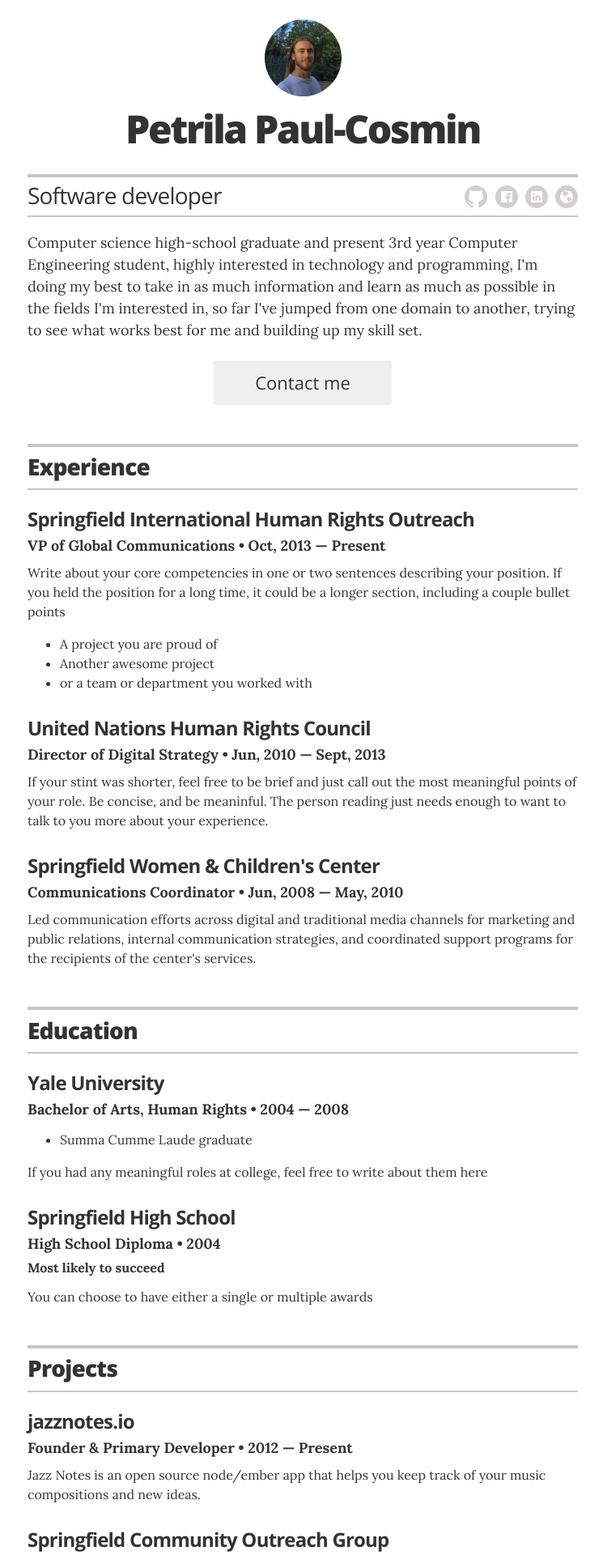
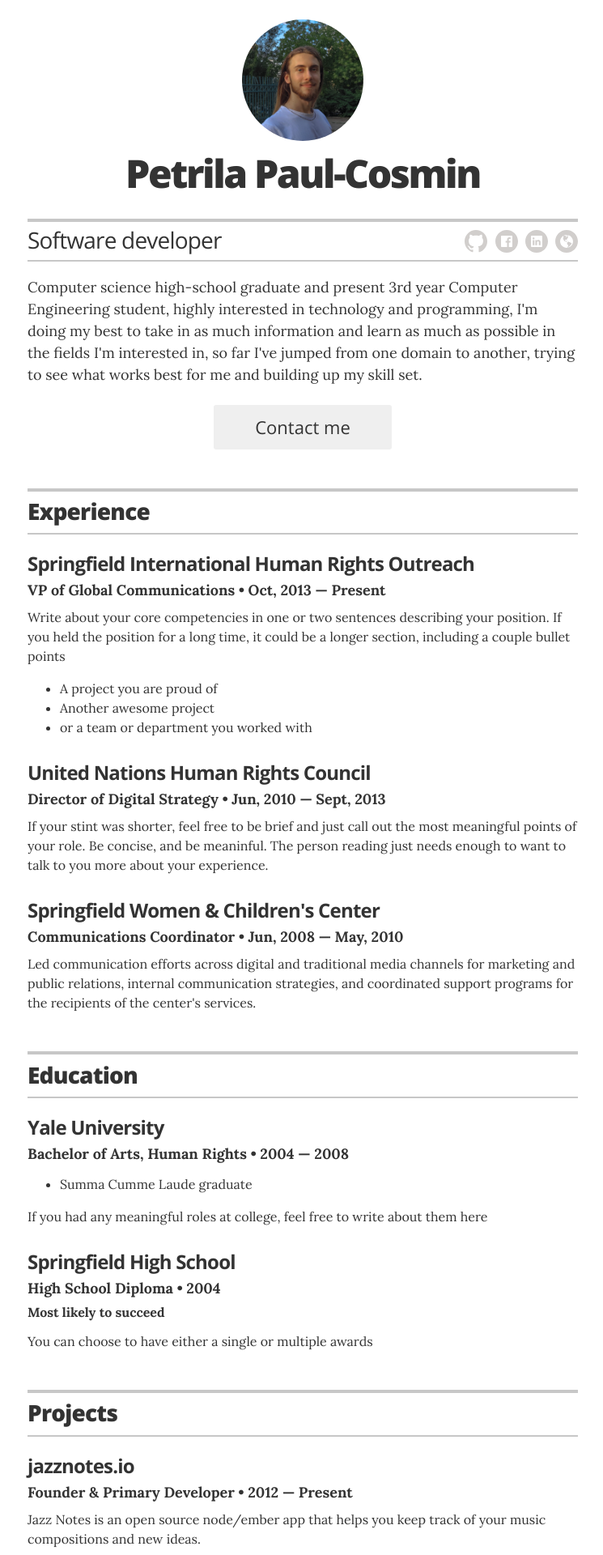
Before and after one commit to jglovier/resume-template, a Jekyll site: the page built from index.html, in a window 1280 px wide. Shown: the top 1920 px of the page at 81% size, without its empty margins (266-1011 px from the left). Built offline with Jekyll 4.4.1, drawn with Linux system fonts in a browser that asks for light colours.

Commit message:
Change image size

```diff
--- a/_sass/_resume.scss
+++ b/_sass/_resume.scss
@@ -11,20 +11,21 @@
     @include sans;
     font-weight: 900;
     font-size: 1.75rem;
-    letter-spacing: -.05rem;
+    letter-spacing: -0.05rem;
     margin: 0;
   }
 }
 
 // page header styles
 
-.page-header { padding: 1.5rem 0;
+.page-header {
+  padding: 1.5rem 0;
 
   .avatar {
-    width: 95px;
+    width: 150px;
     max-width: 100%;
     overflow: hidden;
-    @include border-radius(100px);
+    @include border-radius(150px);
     margin: 0 auto;
     display: block;
   }
@@ -34,7 +35,7 @@
     font-size: 3rem;
     font-weight: 900;
     text-align: center;
-    letter-spacing: -.15rem;
+    letter-spacing: -0.15rem;
     line-height: 1;
     margin: 1rem 0 0;
   }
@@ -50,7 +51,7 @@
   .title-bar {
     @include section_border;
     margin-top: 2rem;
-    padding: .4rem 0;
+    padding: 0.4rem 0;
     @include clearfix;
 
     .header-title {
@@ -58,9 +59,9 @@
       font-weight: 300;
       font-size: 1.75rem;
       line-height: 2rem;
-      letter-spacing: -.05rem;
+      letter-spacing: -0.05rem;
       text-align: center;
-      margin: 0 0 .5rem;
+      margin: 0 0 0.5rem;
 
       @include media_larger_than_mobile {
         float: left;
@@ -70,7 +71,9 @@
   }
 
   .executive-summary {
-    @include media_larger_than_mobile { font-size: 1.125rem; }
+    @include media_larger_than_mobile {
+      font-size: 1.125rem;
+    }
   }
 }
 
@@ -82,7 +85,7 @@
   top: 4px;
   text-align: center;
   border-top: 2px solid #c7c7c7;
-  padding-top: .4rem;
+  padding-top: 0.4rem;
 
   @include media_larger_than_mobile {
     float: right;
@@ -95,11 +98,12 @@
     margin-left: 5px;
   }
 
-  .icon-link { display: inline-block;
+  .icon-link {
+    display: inline-block;
 
     &:hover .icon path {
       fill: #333;
-      @include transition(all .2s ease);
+      @include transition(all 0.2s ease);
     }
   }
 
@@ -120,14 +124,16 @@
   @include sans_light;
   color: #333;
   line-height: 55px;
-  @include transition(all .2s ease);
+  @include transition(all 0.2s ease);
 
   &:hover {
     background-color: #333;
     color: #fff;
   }
 
-  &.not-looking { width: 400px; }
+  &.not-looking {
+    width: 400px;
+  }
 }
 
 // resume content styles
@@ -135,19 +141,21 @@
 .content-section {
   margin: 0 0 3rem;
 
-  .resume-item { margin-bottom: 2rem; }
+  .resume-item {
+    margin-bottom: 2rem;
+  }
 
   .resume-item-title {
     @include sans_bold;
-    margin: 0 0 .75rem;
+    margin: 0 0 0.75rem;
     font-size: 1.5rem;
-    letter-spacing: -.05rem;
+    letter-spacing: -0.05rem;
     line-height: 1;
   }
 
   .resume-item-details {
     font-size: 1.125rem;
-    margin: 0 0 .75rem;
+    margin: 0 0 0.75rem;
     line-height: 1;
 
     &.award-title {
@@ -171,7 +179,9 @@
     }
   }
 
-  .resume-item-copy { margin: .75rem 0 0; }
+  .resume-item-copy {
+    margin: 0.75rem 0 0;
+  }
 }
 
 // footer styles
@@ -184,7 +194,7 @@
 
   .footer-line {
     margin: 0;
-    font-size: .875rem;
+    font-size: 0.875rem;
     color: #999;
 
     > a {
@@ -194,37 +204,52 @@
   }
 }
 
-.print-only { display: none !important }
+.print-only {
+  display: none !important;
+}
 
 @media print {
-  .no-print { display: none !important }
-  .print-only { display: block !important }
-  body { font-size: 12px; line-height: 1rem; }
-  .page-header { padding: 1rem 0 .2rem;
+  .no-print {
+    display: none !important;
+  }
+  .print-only {
+    display: block !important;
+  }
+  body {
+    font-size: 12px;
+    line-height: 1rem;
+  }
+  .page-header {
+    padding: 1rem 0 0.2rem;
     .header-name {
       @include sans_bold;
       font-size: 2rem;
-      margin: 0 0 .2rem;
+      margin: 0 0 0.2rem;
     }
   }
   .section-header {
     @include section_border_thin;
     margin-bottom: 1rem;
-    h2 { font-size: 1.2rem; line-height: 1.5rem; }
+    h2 {
+      font-size: 1.2rem;
+      line-height: 1.5rem;
+    }
   }
   .content-section {
     margin: 0 0 1rem;
-    .resume-item { margin-bottom: 1rem; }
+    .resume-item {
+      margin-bottom: 1rem;
+    }
     .resume-item-title {
       font-size: 16px;
-      line-height: .7em;
+      line-height: 0.7em;
     }
 
     .resume-item-details {
       font-size: 12px;
-      margin: 0 0 .75rem;
-      line-height: .7em;
-      font-style:italic;
+      margin: 0 0 0.75rem;
+      line-height: 0.7em;
+      font-style: italic;
 
       &.award-title {
         font-size: 11px;
```
